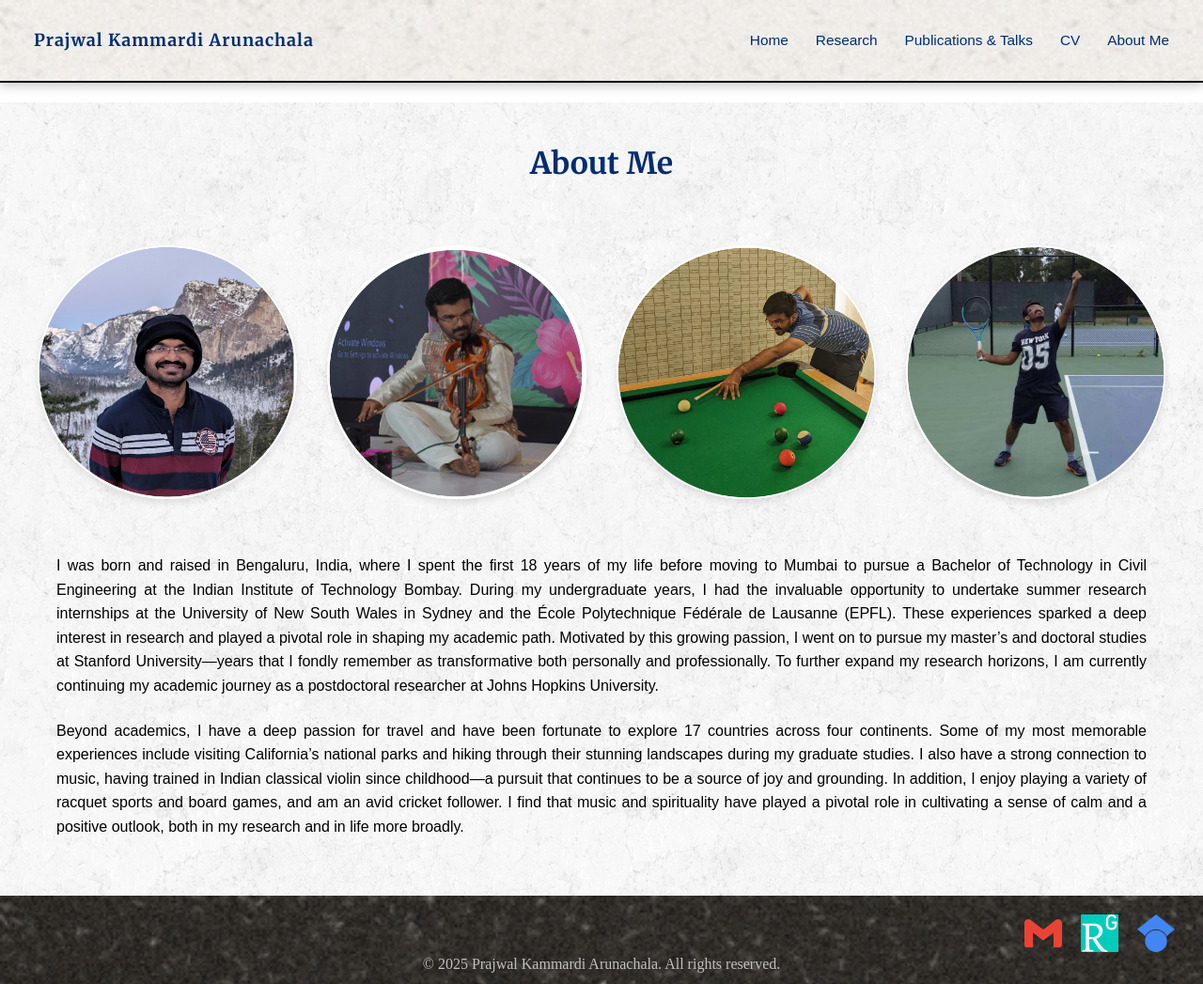
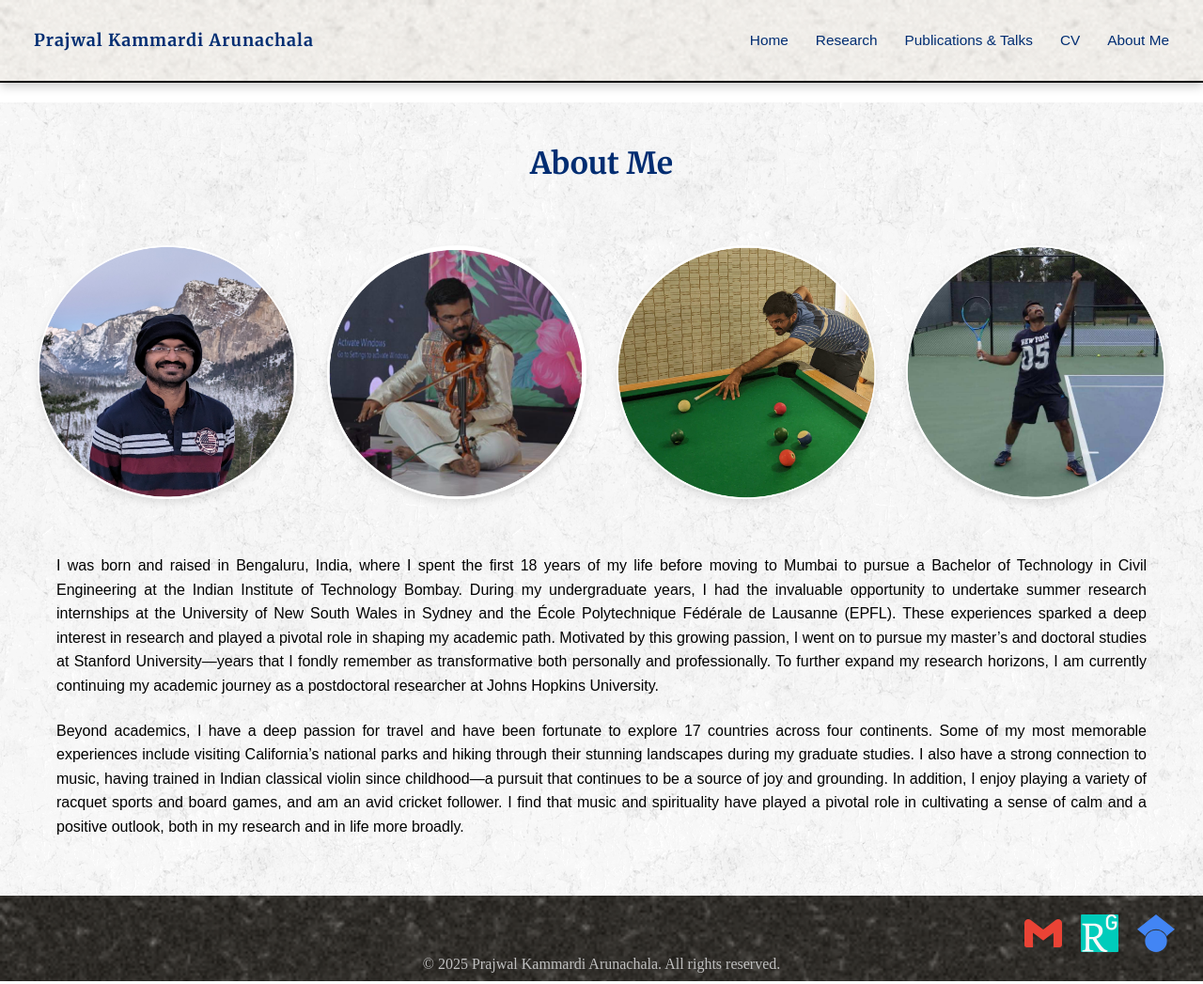
Before and after one commit to prajwalka/prajwalka.github.io, a Jekyll site: the page built from about.md, in a window 1280 px wide and 1047 px high. Shown: the whole window at 94% size. Built offline with Jekyll 4.4.1, drawn with Linux system fonts in a browser that asks for light colours; some web fonts are replaced.

Commit message:
making it scalable

```diff
--- a/assets/style.css
+++ b/assets/style.css
@@ -472,7 +472,7 @@
   min-height: 80px;
   width: 100%;
   padding-top: clamp(12px, 3vw, 20px);
-  padding-bottom: clamp(4px, 1.2vw, 8px);
+  padding-bottom: clamp(3px, 1.2vw, 5px);
   padding-left: clamp(16px, 5vw, 30px);
   padding-right: clamp(16px, 5vw, 30px);
 }
```
